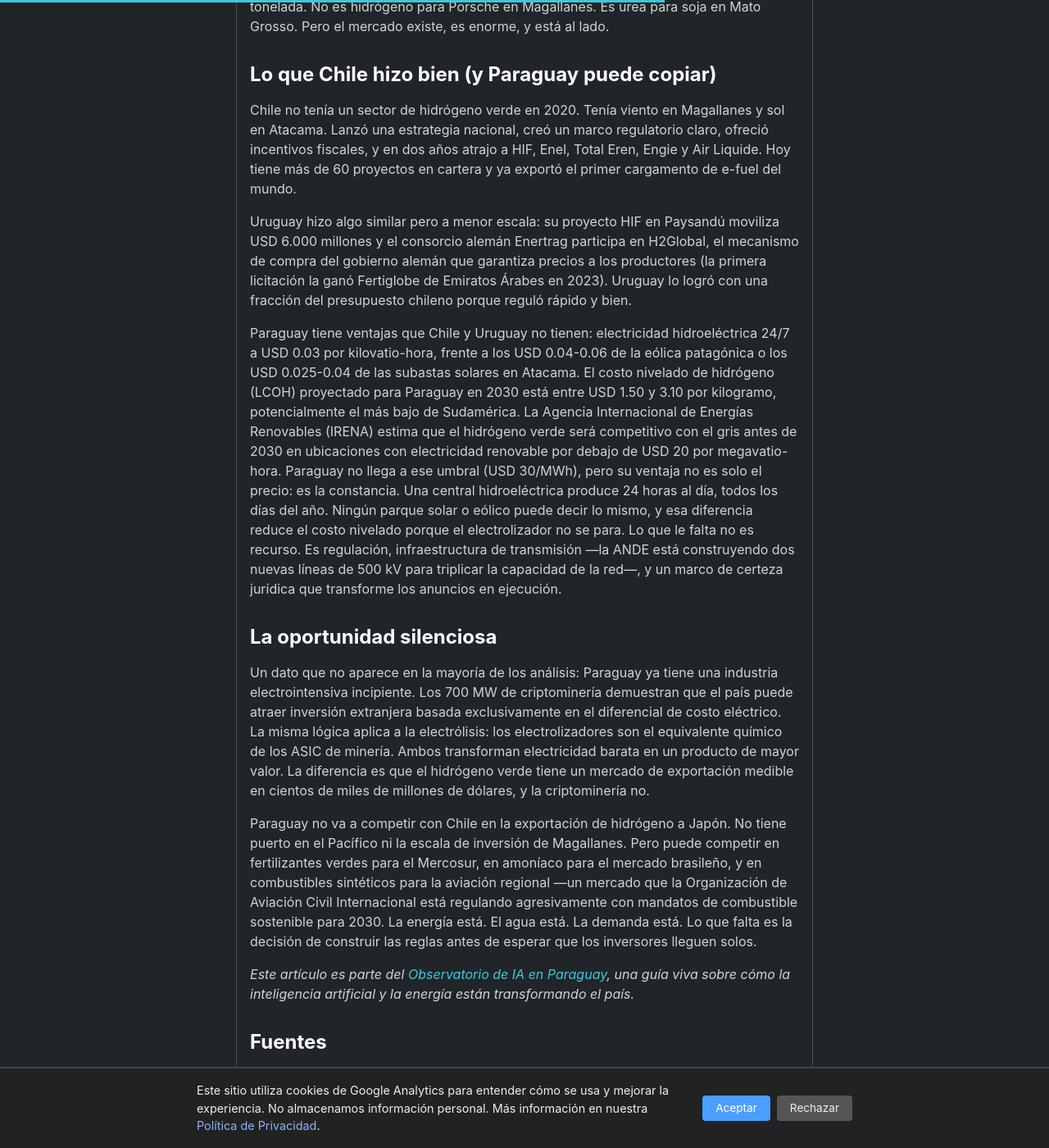
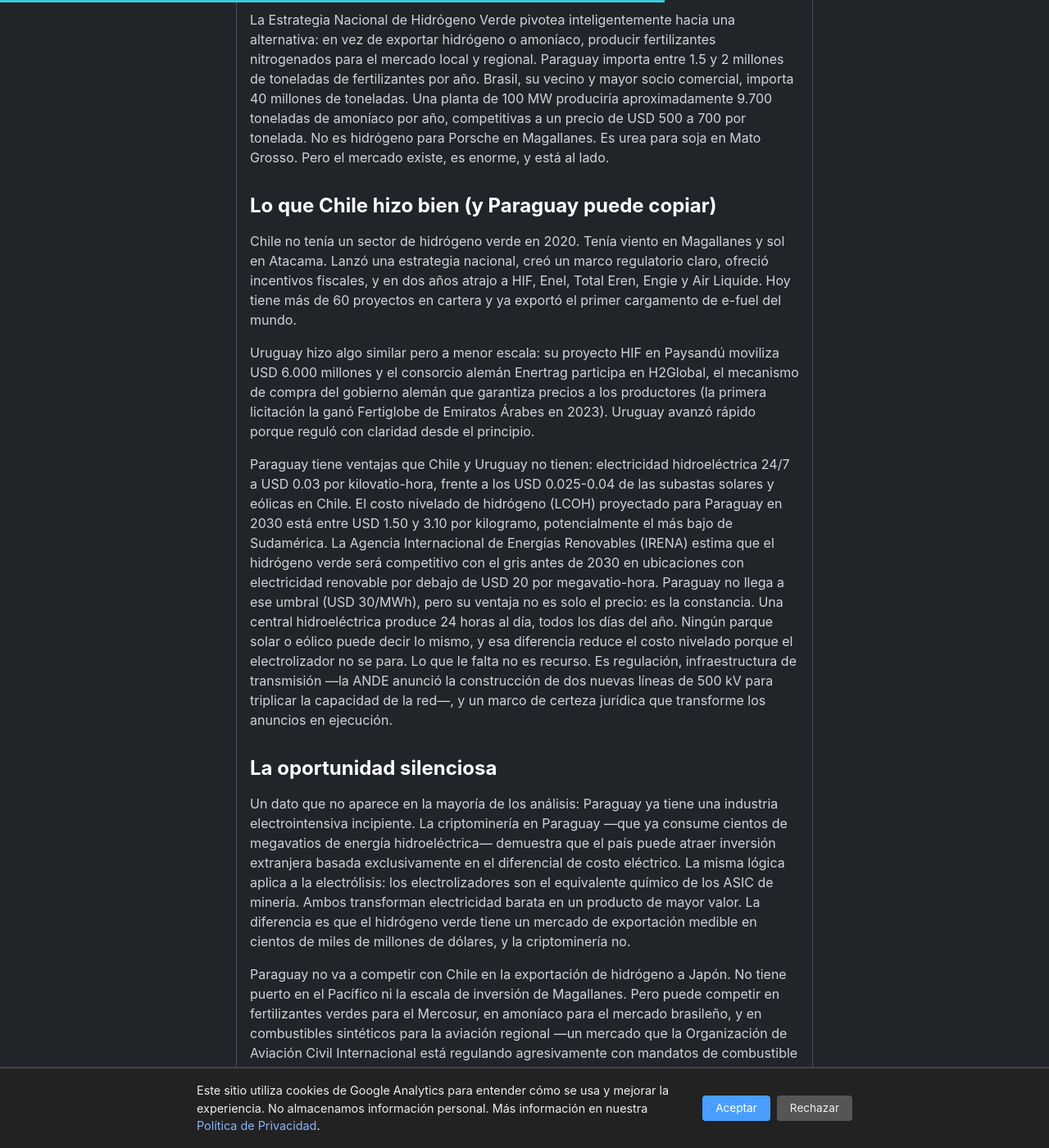
Before and after one commit to miravosqueinteresante/muchotexto.net, a Jekyll site: the page built from _posts/2026-07-27-hidrogeno-verde-paraguay.md, in a window 1280 px wide and 1400 px high, scrolled down 1997 px. Shown: the whole window at 82% size. Built offline with Jekyll 4.4.1, drawn with Linux system fonts in a browser that asks for light colours; some of the changed text lies outside the part shown.

Commit message:
fix: remove unverified claims (700MW crypto, eolica price, Uruguay budget, 4000 floor), add internal links, clarify ANDE status

```diff
--- a/_posts/2026-07-27-hidrogeno-verde-paraguay.md
+++ b/_posts/2026-07-27-hidrogeno-verde-paraguay.md
@@ -18,7 +18,9 @@
 
 Paraguay presentó en julio de 2025 una Estrategia Nacional de Hidrógeno Verde financiada por el BID, con 6 pilares y 55 medidas. Es un documento de política pública serio. Pero Chile lanzó su estrategia en 2020 —cinco años antes— y ya tiene proyectos en Magallanes con inversiones de HIF, Enel y Total Eren que suman varios miles de millones de dólares. La diferencia no es solo de tiempo: Chile tiene puertos en el Pacífico y viento en la Patagonia. Paraguay tiene energía hidroeléctrica 24/7 —lo que los expertos llaman baseload, el santo grial del hidrógeno verde porque ninguna planta solar o eólica puede garantizar producción continua sin baterías— pero no tiene costa.
 
-## El problema no es el agua. Es el Atlántico.
+## [Paraguay puede perder mil millones de dólares de Itaipú en 2027]({% post_url 2026-07-17-itaipu-2027-energia-paraguay %}) si no se renegocia el Anexo C. Y la red de transmisión de la ANDE —[el cuello de botella de la IA global]({% post_url 2026-07-08-red-electrica-paraguay-ia %})— necesita duplicarse para soportar la demanda de electrolizadores a escala industrial.
+
+El problema no es el agua. Es el Atlántico.
 
 Producir 1 kilogramo de hidrógeno verde por electrólisis consume aproximadamente 9 litros de agua. El río Paraná tiene un caudal medio de 10.000 metros cúbicos por segundo. El agua que necesitaría una planta de 1 GW es insignificante al lado de lo que el río mueve en un minuto. El Acuífero Guaraní, uno de los reservorios de agua dulce más grandes del mundo, subyace en parte del territorio paraguayo. El agua no es una restricción. Nunca lo fue.
 
@@ -30,13 +32,13 @@
 
 Chile no tenía un sector de hidrógeno verde en 2020. Tenía viento en Magallanes y sol en Atacama. Lanzó una estrategia nacional, creó un marco regulatorio claro, ofreció incentivos fiscales, y en dos años atrajo a HIF, Enel, Total Eren, Engie y Air Liquide. Hoy tiene más de 60 proyectos en cartera y ya exportó el primer cargamento de e-fuel del mundo.
 
-Uruguay hizo algo similar pero a menor escala: su proyecto HIF en Paysandú moviliza USD 6.000 millones y el consorcio alemán Enertrag participa en H2Global, el mecanismo de compra del gobierno alemán que garantiza precios a los productores (la primera licitación la ganó Fertiglobe de Emiratos Árabes en 2023). Uruguay lo logró con una fracción del presupuesto chileno porque reguló rápido y bien.
+Uruguay hizo algo similar pero a menor escala: su proyecto HIF en Paysandú moviliza USD 6.000 millones y el consorcio alemán Enertrag participa en H2Global, el mecanismo de compra del gobierno alemán que garantiza precios a los productores (la primera licitación la ganó Fertiglobe de Emiratos Árabes en 2023). Uruguay avanzó rápido porque reguló con claridad desde el principio.
 
-Paraguay tiene ventajas que Chile y Uruguay no tienen: electricidad hidroeléctrica 24/7 a USD 0.03 por kilovatio-hora, frente a los USD 0.04-0.06 de la eólica patagónica o los USD 0.025-0.04 de las subastas solares en Atacama. El costo nivelado de hidrógeno (LCOH) proyectado para Paraguay en 2030 está entre USD 1.50 y 3.10 por kilogramo, potencialmente el más bajo de Sudamérica. La Agencia Internacional de Energías Renovables (IRENA) estima que el hidrógeno verde será competitivo con el gris antes de 2030 en ubicaciones con electricidad renovable por debajo de USD 20 por megavatio-hora. Paraguay no llega a ese umbral (USD 30/MWh), pero su ventaja no es solo el precio: es la constancia. Una central hidroeléctrica produce 24 horas al día, todos los días del año. Ningún parque solar o eólico puede decir lo mismo, y esa diferencia reduce el costo nivelado porque el electrolizador no se para. Lo que le falta no es recurso. Es regulación, infraestructura de transmisión —la ANDE está construyendo dos nuevas líneas de 500 kV para triplicar la capacidad de la red—, y un marco de certeza jurídica que transforme los anuncios en ejecución.
+Paraguay tiene ventajas que Chile y Uruguay no tienen: electricidad hidroeléctrica 24/7 a USD 0.03 por kilovatio-hora, frente a los USD 0.025-0.04 de las subastas solares y eólicas en Chile. El costo nivelado de hidrógeno (LCOH) proyectado para Paraguay en 2030 está entre USD 1.50 y 3.10 por kilogramo, potencialmente el más bajo de Sudamérica. La Agencia Internacional de Energías Renovables (IRENA) estima que el hidrógeno verde será competitivo con el gris antes de 2030 en ubicaciones con electricidad renovable por debajo de USD 20 por megavatio-hora. Paraguay no llega a ese umbral (USD 30/MWh), pero su ventaja no es solo el precio: es la constancia. Una central hidroeléctrica produce 24 horas al día, todos los días del año. Ningún parque solar o eólico puede decir lo mismo, y esa diferencia reduce el costo nivelado porque el electrolizador no se para. Lo que le falta no es recurso. Es regulación, infraestructura de transmisión —la ANDE anunció la construcción de dos nuevas líneas de 500 kV para triplicar la capacidad de la red—, y un marco de certeza jurídica que transforme los anuncios en ejecución.
 
 ## La oportunidad silenciosa
 
-Un dato que no aparece en la mayoría de los análisis: Paraguay ya tiene una industria electrointensiva incipiente. Los 700 MW de criptominería demuestran que el país puede atraer inversión extranjera basada exclusivamente en el diferencial de costo eléctrico. La misma lógica aplica a la electrólisis: los electrolizadores son el equivalente químico de los ASIC de minería. Ambos transforman electricidad barata en un producto de mayor valor. La diferencia es que el hidrógeno verde tiene un mercado de exportación medible en cientos de miles de millones de dólares, y la criptominería no.
+Un dato que no aparece en la mayoría de los análisis: Paraguay ya tiene una industria electrointensiva incipiente. La criptominería en Paraguay —que ya consume cientos de megavatios de energía hidroeléctrica— demuestra que el país puede atraer inversión extranjera basada exclusivamente en el diferencial de costo eléctrico. La misma lógica aplica a la electrólisis: los electrolizadores son el equivalente químico de los ASIC de minería. Ambos transforman electricidad barata en un producto de mayor valor. La diferencia es que el hidrógeno verde tiene un mercado de exportación medible en cientos de miles de millones de dólares, y la criptominería no.
 
 Paraguay no va a competir con Chile en la exportación de hidrógeno a Japón. No tiene puerto en el Pacífico ni la escala de inversión de Magallanes. Pero puede competir en fertilizantes verdes para el Mercosur, en amoníaco para el mercado brasileño, y en combustibles sintéticos para la aviación regional —un mercado que la Organización de Aviación Civil Internacional está regulando agresivamente con mandatos de combustible sostenible para 2030. La energía está. El agua está. La demanda está. Lo que falta es la decisión de construir las reglas antes de esperar que los inversores lleguen solos.
 
```
